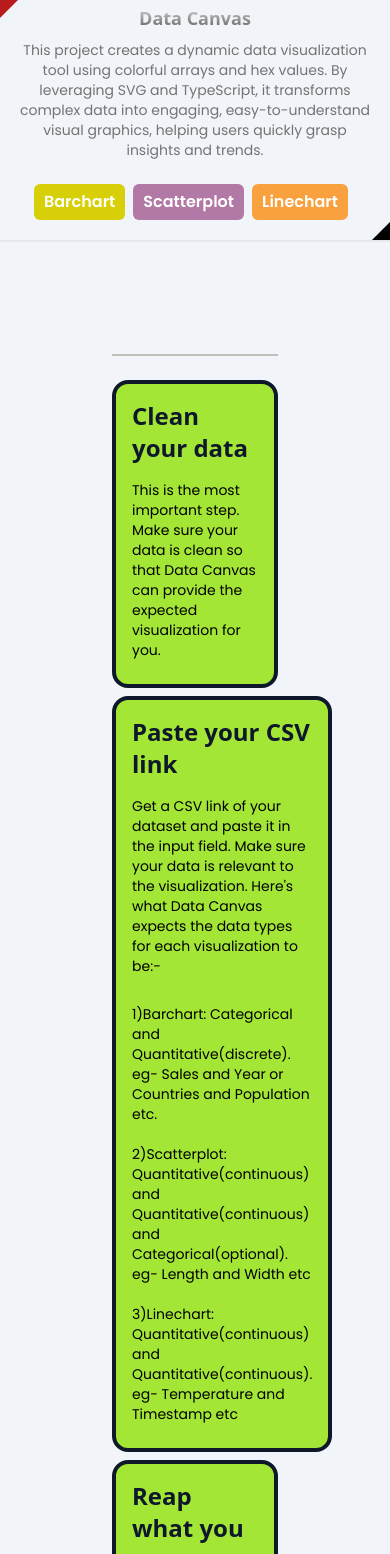
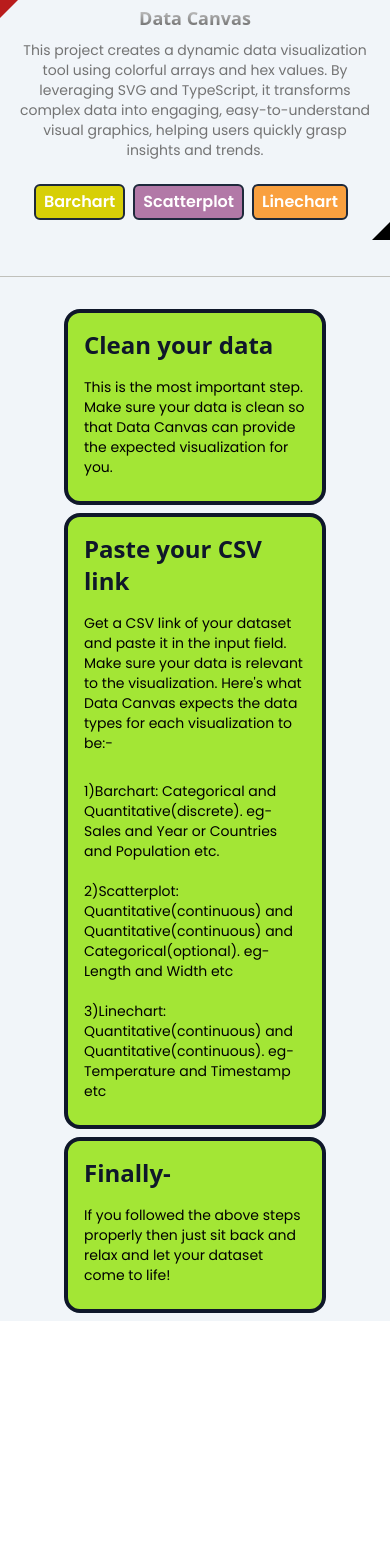
Before and after one commit to Tejas73/DataCanvas, a React (Vite) app: page / in a window 390 px wide. Shown: the top 1554 px of the page. After the commit the page ends 1321 px from the top, so only its background shows below. Built offline with nearby package versions, Linux system fonts and the light colour scheme; the HTML template or start-up script is replaced by a standard one.

Commit message:
Landing page is responsive

```diff
--- a/src/components/Barchart.tsx
+++ b/src/components/Barchart.tsx
@@ -66,7 +66,7 @@ const Barchart: React.FC = () => {
           value={csvBar}
           onChange={(e) => setCsvBar(e.target.value)}
           placeholder="Input your csv url"
-          className="block w-2/5 rounded-md border-0 py-1.5 pl-7 pr-20 text-gray-900 ring-1 ring-inset ring-gray-300 placeholder:text-gray-400 focus:ring-2 focus:ring-inset focus:ring-gray-300 sm:text-sm sm:leading-6"
+          className="block w-2/5 rounded-md border-0 py-1.5 px-3  text-gray-900 ring-1 ring-inset ring-gray-300 placeholder:text-gray-400 focus:ring-2 focus:ring-inset focus:ring-gray-300 sm:text-sm sm:leading-6"
         />
       </div>
 
--- a/src/components/Landing.tsx
+++ b/src/components/Landing.tsx
@@ -44,15 +44,15 @@ const Landing = () => {
                         {/* buttons */}
                         <div className="p-4 flex justify-around">
                             <button onClick={handleClickBarChart}
-                             className="px-2 py-1 sm:px-8 sm:py-2 rounded-md border-slate-950 mr-2 bg-citrine text-white font-semibold sm:font-bold transition duration-200 hover:bg-white hover:text-black border-2 border-transparent hover:border-citrine relative z-10 ">
+                                className="px-2 py-1 sm:px-8 sm:py-2 rounded-md border-slate-800 mr-2 bg-citrine text-white font-semibold sm:font-bold transition duration-200 hover:bg-white hover:text-black border-2 hover:border-citrine relative z-10 ">
                                 Barchart
                             </button>
                             <button onClick={handleClickScatterplot}
-                             className="px-2 py-1 sm:px-8 sm:py-2 rounded-md border-slate-950 mr-2 bg-african_violet text-white font-semibold sm:font-bold transition duration-200 hover:bg-white hover:text-black border-2 border-transparent hover:border-african_violet relative z-10 ">
+                                className="px-2 py-1 sm:px-8 sm:py-2 rounded-md border-slate-800 mr-2 bg-african_violet text-white font-semibold sm:font-bold transition duration-200 hover:bg-white hover:text-black border-2 hover:border-african_violet relative z-10 ">
                                 Scatterplot
                             </button>
                             <button onClick={handleClickLinechart}
-                             className="px-2 py-1 border-slate-950 mr-2 sm:px-8 sm:py-2 rounded-md bg-carrot_orange text-white font-semibold sm:font-bold transition duration-200 hover:bg-white hover:text-black border-2 border-transparent hover:border-carrot_orange relative z-10 ">
+                                className="px-2 py-1 border-slate-800 mr-2 sm:px-8 sm:py-2 rounded-md bg-carrot_orange text-white font-semibold sm:font-bold transition duration-200 hover:bg-white hover:text-black border-2 hover:border-carrot_orange relative z-10 ">
                                 Linechart
                             </button>
                         </div>
@@ -68,11 +68,14 @@ const Landing = () => {
             </div>
 
             {/* paragraphs for user */}
-            <div className="h-max w-full relative p-28 border-t-2 justify-center">
-                <hr className="pt-3 pb-3 border-t-2 border-border_gray " />
+            <div className="h-max w-full relative md:px-48 justify-center">
 
+                {/* line */}
+                <hr className="py-4 mt-9 border-border_gray" />
+
+                <div className="mx-16 grid md:grid-rows-3 md:grid-cols-2 md:gap-7 md:mx-1">
                     {/* 1st paragraph  */}
-                <div className="border-4 border-slate-900 rounded-2xl p-4 w-fit bg-lime-400 mb-2">
+                    <div className="border-4 border-slate-900 rounded-2xl p-4 w-fit bg-lime-400 mb-2  md:col-start-1">
                         <div className=" relative z-10 text-2xl md:text-5xl text-slate-900 font-sans font-bold pb-2">
                             Clean your data
                         </div>
@@ -82,7 +85,7 @@ const Landing = () => {
                     </div>
 
                     {/* 2nd paragraph  */}
-                <div className="flex lg:flex-row-reverse antialiased">
+                    <div className="md:row-span-3 antialiased">
                         <div className="border-4 border-slate-900 rounded-2xl p-4 w-fit bg-lime-400 mb-2">
                             <div className="relative z-10 text-2xl md:text-5xl text-slate-900 font-sans font-bold pb-2">
                                 Paste your CSV link
@@ -96,17 +99,18 @@ const Landing = () => {
                                 <li>3)Linechart: Quantitative(continuous) and Quantitative(continuous). eg- Temperature and Timestamp etc</li>
                             </ul>
                         </div>
-
                     </div>
 
                     {/* 3rd paragraph  */}
                     <div className="border-4 border-slate-900 rounded-2xl p-4 w-fit bg-lime-400 mb-2">
                         <div className="relative z-10 text-2xl md:text-5xl text-slate-900 font-sans font-bold pb-2">
-                        Reap what you sow
+                            Finally-
                         </div>
                         <p className="text-black max-w-lg  my-2 text-sm ">
                             If you followed the above steps properly then just sit back and relax and let your dataset come to life!
                         </p>
+                    </div>
+
                 </div>
             </div>
         </div>
```
Lines whose indentation alone changed are shown as unchanged.
